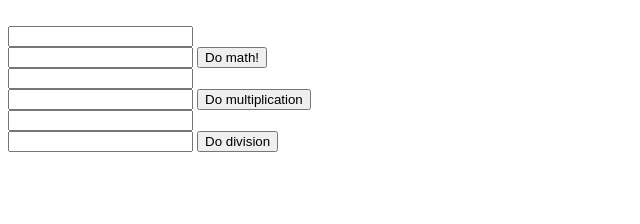
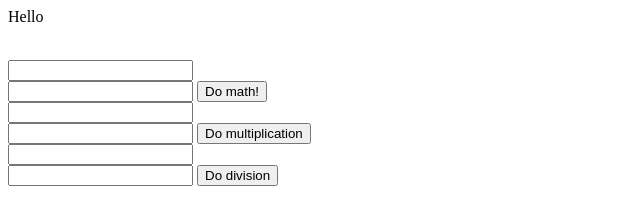
Before and after one commit to LightVader23/codershaven, a plain HTML site: page Java.html in a window 1280 px wide. Shown: the whole page, without its empty margins (0-640 px from the left). Drawn offline with Linux system fonts and the light colour scheme.

Commit message:
Update Java.html

```diff
--- a/Java.html
+++ b/Java.html
@@ -1,6 +1,6 @@
 <html>
 <body>
-
+<p id="nan"> Hello </p>
 <br>
 <input type="text" id="num1">
 <br>
```
